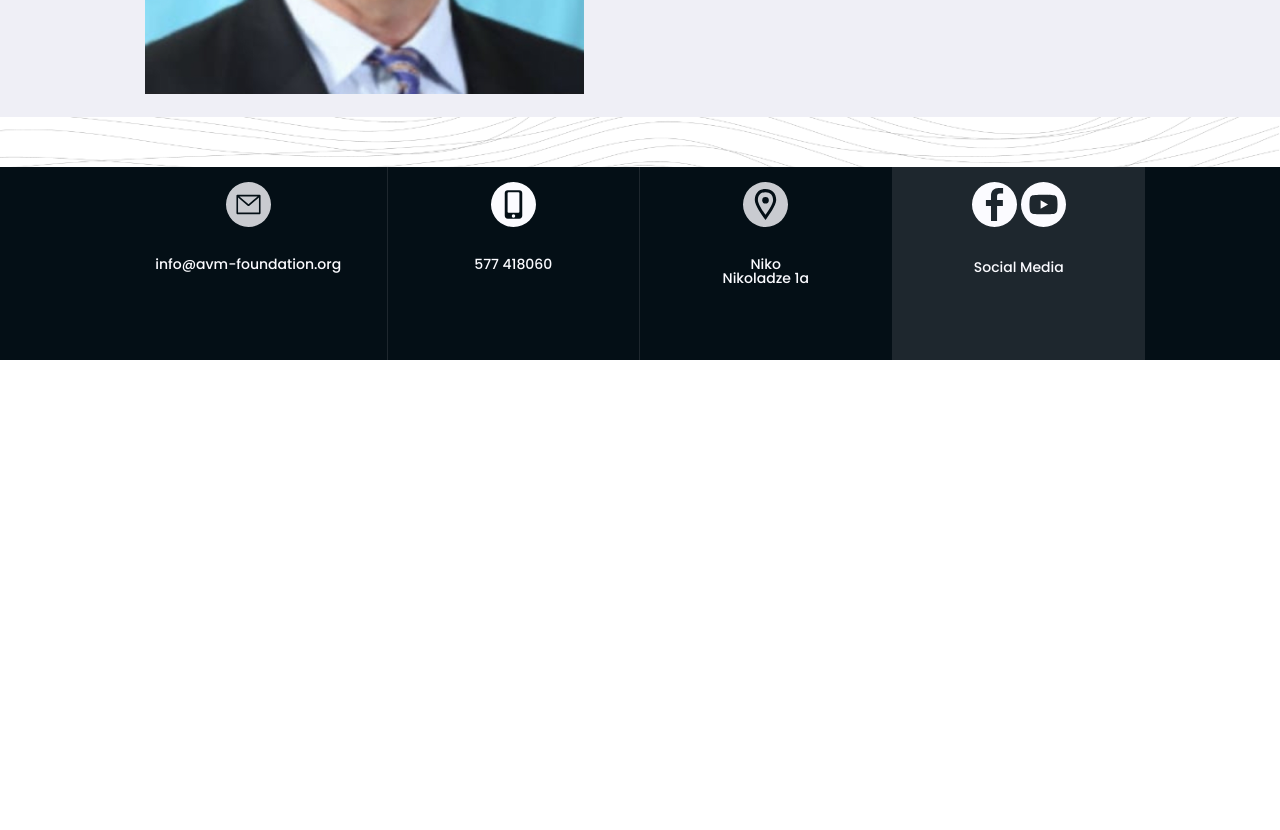
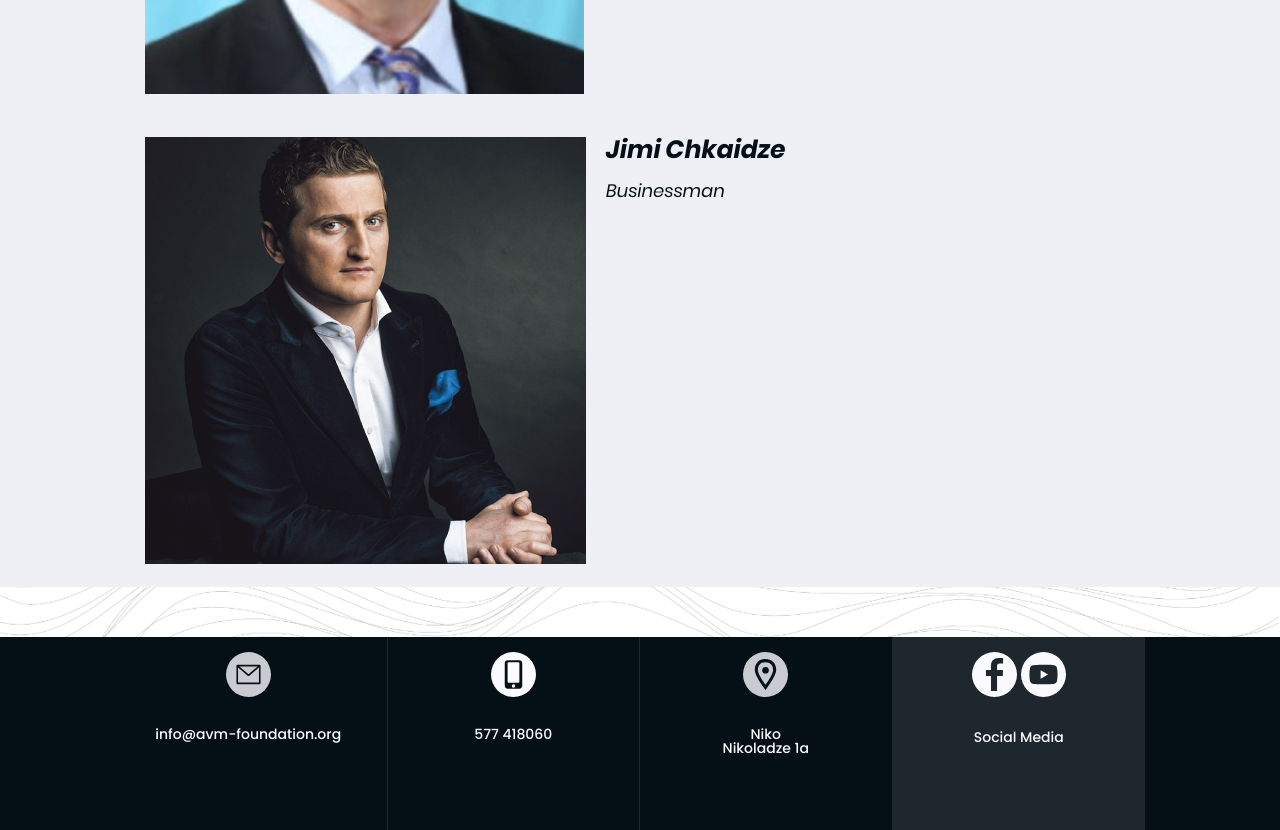
Before and after one commit to Nikoloz909/alexi-vakhtang_web_mob_tab, a website: page foundation.html in a window 1280 px wide. Shown: the part 9400-10230 px from the top of the page. Before the commit the page ends 9760 px from the top, so only its background shows below. Drawn offline with Linux system fonts and the light colour scheme.

Commit message:
add jimis photo

```diff
--- a/foundation.html
+++ b/foundation.html
@@ -430,6 +430,7 @@
         <div class="photos-headline">
           <h3 class="photos-headline-txt personal-pg-head-txt" id="team">Board Members</h3>
         </div>
+
         <div class="team-section">
           <div class="team-section-img">
             <img src="images/vastang.png" alt="team first member" class="team-pg-img">
@@ -442,6 +443,7 @@
           </div>
 
         </div>
+
         <div class="team-section">
           <div class="team-section-img">
             <img src="images/board/ნინო.png" alt="team first member" class="team-pg-img">
@@ -525,6 +527,18 @@
             Dean of the faculty of Economics,  Professor Saint Petersburg  University
             </p>
         </div>
+    </div>
+    <div class="team-section">
+      <div class="team-section-img">
+        <img src="images/board/jimi.png" alt="team first member" class="team-pg-img">
+      </div>
+      <div class="team-section-txt">
+        <p class="team-section-headline" id="namelastname">Jimi Chkaidze   </p>
+        <p class="team-section-text-area" id="teammemberbiography">
+          Businessman
+        </p>
+      </div>
+
     </div>
     </div>
 
```
Also changed, not shown: images/board/jimi.png (added).
